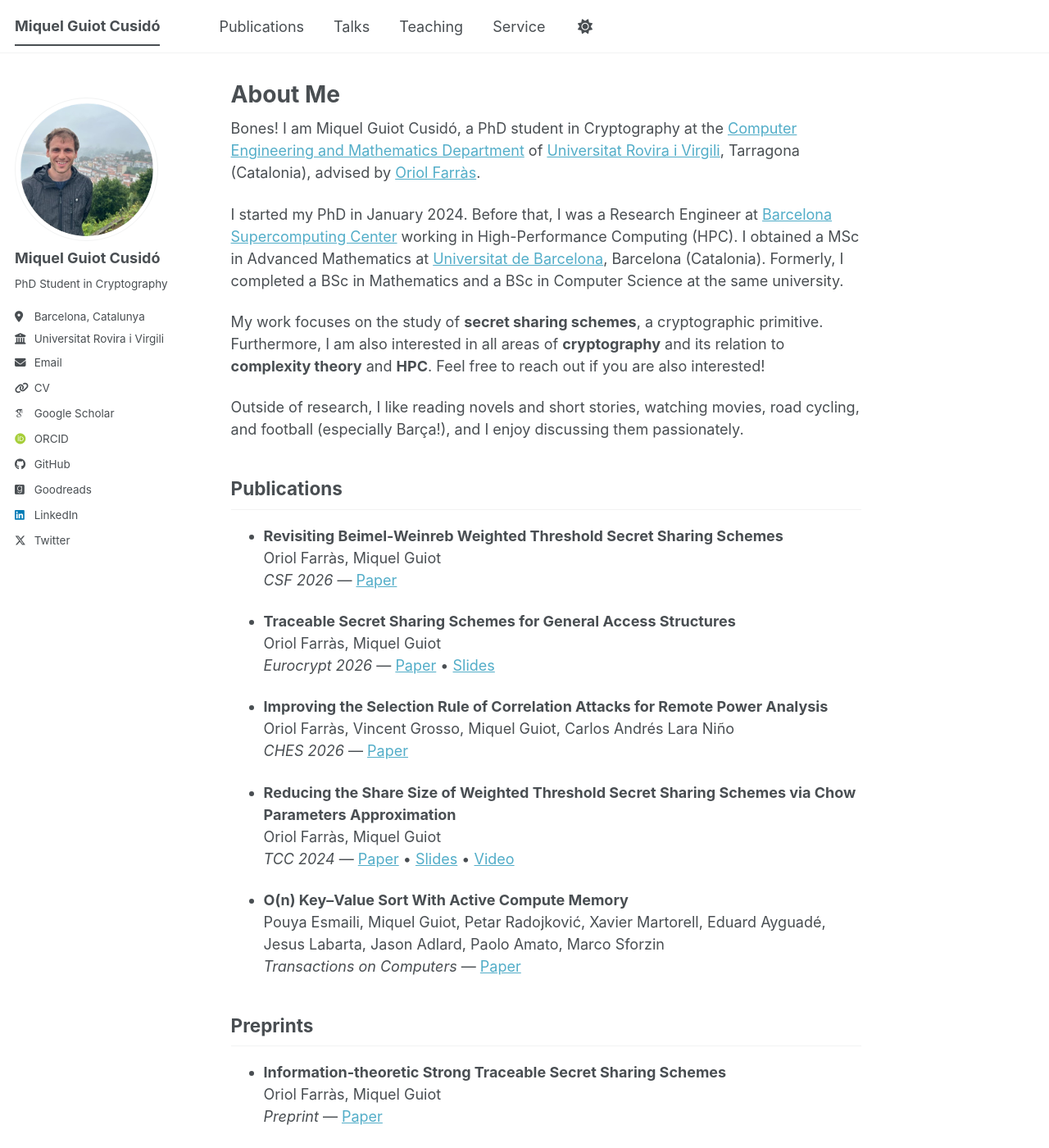
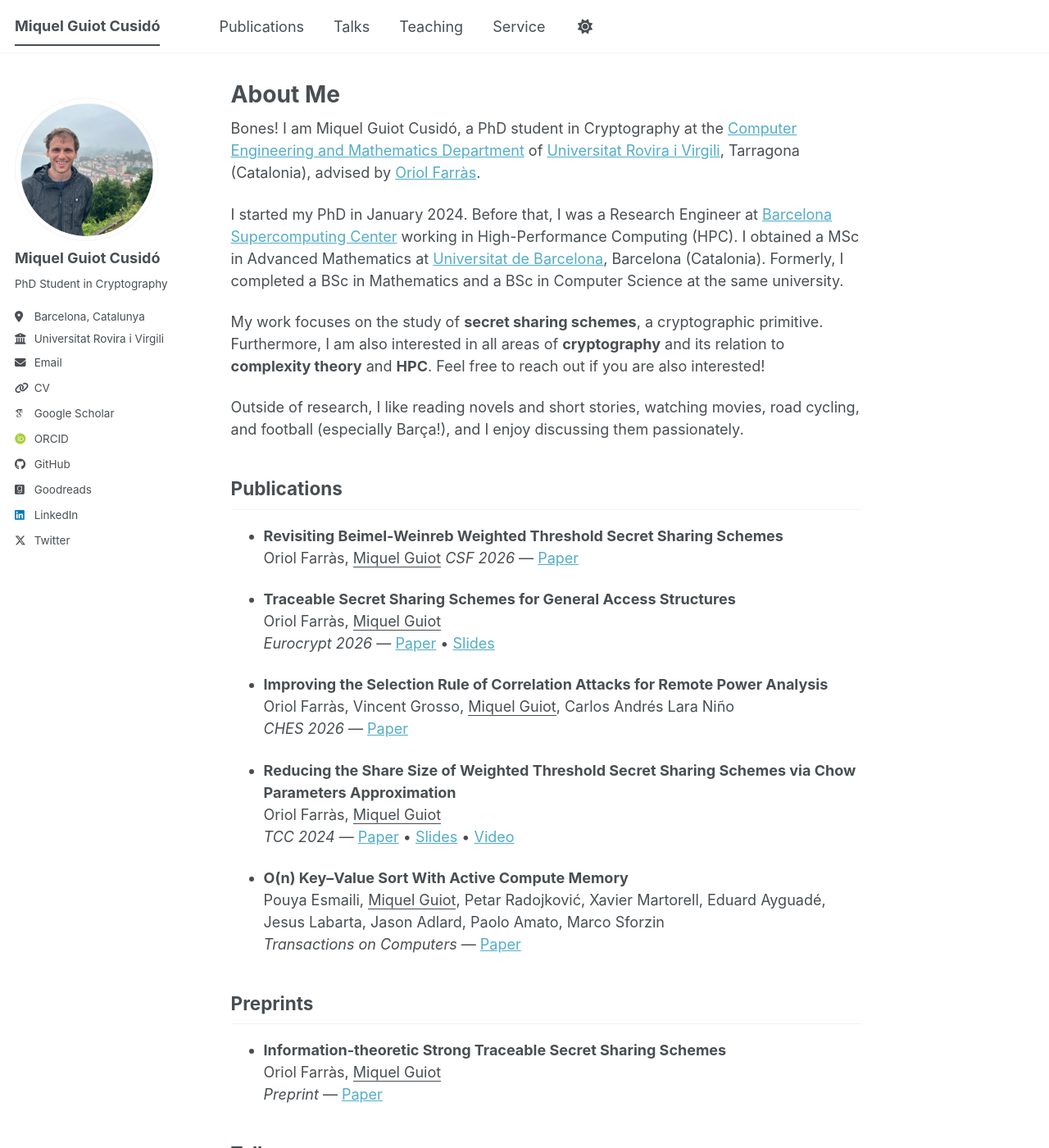
Before and after one commit to MiquelGuiot/MiquelGuiot.github.io, a Jekyll site: the page built from _pages/about.md, in a window 1280 px wide and 1400 px high. Shown: the whole window at 82% size. Built offline with Jekyll 4.4.1, drawn with Linux system fonts in a browser that asks for light colours; some web fonts are replaced; a script bundle is joined from its source files by our own code; library files that are not in the unit come from our copies; part of the change alters nothing that is shown.

```diff
--- a/_pages/about.md
+++ b/_pages/about.md
@@ -20,29 +20,29 @@ Outside of research, I like reading novels and short stories, watching movies, r
 ## Publications
 
 * **Revisiting Beimel-Weinreb Weighted Threshold Secret Sharing Schemes**
-  Oriol Farràs, Miquel Guiot
+  Oriol Farràs, <ins>Miquel Guiot</ins>
   *CSF 2026* — [Paper](https://eprint.iacr.org/2025/168)
 
 * **Traceable Secret Sharing Schemes for General Access Structures**
-  Oriol Farràs, Miquel Guiot
+  Oriol Farràs, <ins>Miquel Guiot</ins>
   *Eurocrypt 2026* — [Paper](https://eprint.iacr.org/2025/1120) • [Slides](https://iacr.org/submit/files/slides/2026/eurocrypt/eurocrypt2026/240/240_slides.pdf)
 
 * **Improving the Selection Rule of Correlation Attacks for Remote Power Analysis**
-  Oriol Farràs, Vincent Grosso, Miquel Guiot, Carlos Andrés Lara Niño
+  Oriol Farràs, Vincent Grosso, <ins>Miquel Guiot</ins>, Carlos Andrés Lara Niño
   *CHES 2026* — [Paper](https://eprint.iacr.org/2025/1290)
 
 * **Reducing the Share Size of Weighted Threshold Secret Sharing Schemes via Chow Parameters Approximation**
-  Oriol Farràs, Miquel Guiot
+  Oriol Farràs, <ins>Miquel Guiot</ins>
   *TCC 2024* — [Paper](https://eprint.iacr.org/2024/772) • [Slides](https://iacr.org/submit/files/slides/2024/tcc/tcc2024/123/123_slides.pdf) • [Video](https://www.youtube.com/watch?v=hR9ZvraneP0)
 
 * **O(n) Key–Value Sort With Active Compute Memory**
-  Pouya Esmaili, Miquel Guiot, Petar Radojković, Xavier Martorell, Eduard Ayguadé, Jesus Labarta, Jason Adlard, Paolo Amato, Marco Sforzin
+  Pouya Esmaili, <ins>Miquel Guiot</ins>, Petar Radojković, Xavier Martorell, Eduard Ayguadé, Jesus Labarta, Jason Adlard, Paolo Amato, Marco Sforzin
   *Transactions on Computers* — [Paper](https://ieeexplore.ieee.org/document/10454132)
 
 ## Preprints
 
 * **Information-theoretic Strong Traceable Secret Sharing Schemes**
-  Oriol Farràs, Miquel Guiot
+  Oriol Farràs, <ins>Miquel Guiot</ins>
   *Preprint* — [Paper](https://eprint.iacr.org/2026/435)
 
 <a id="talks"></a>
```
